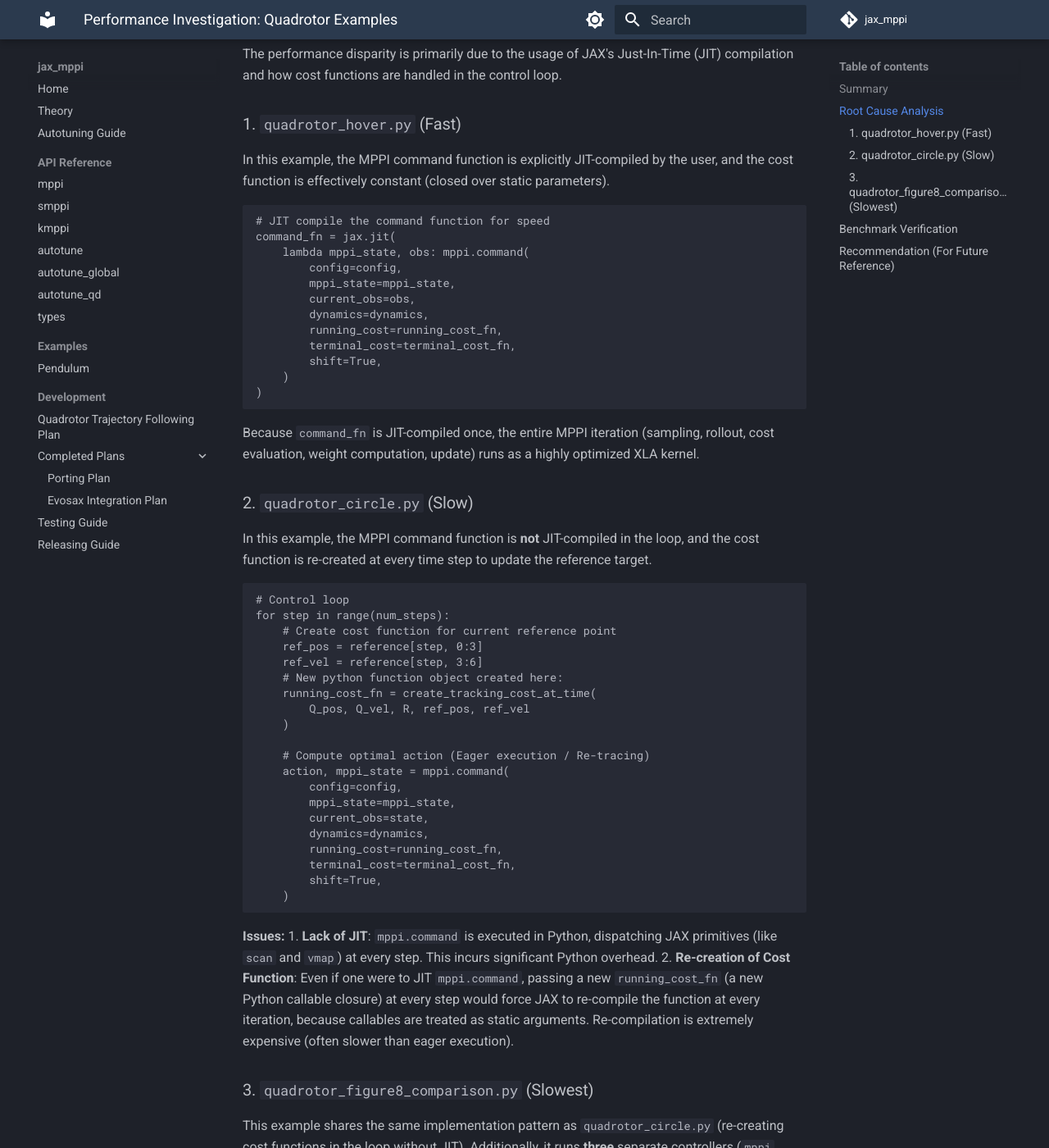
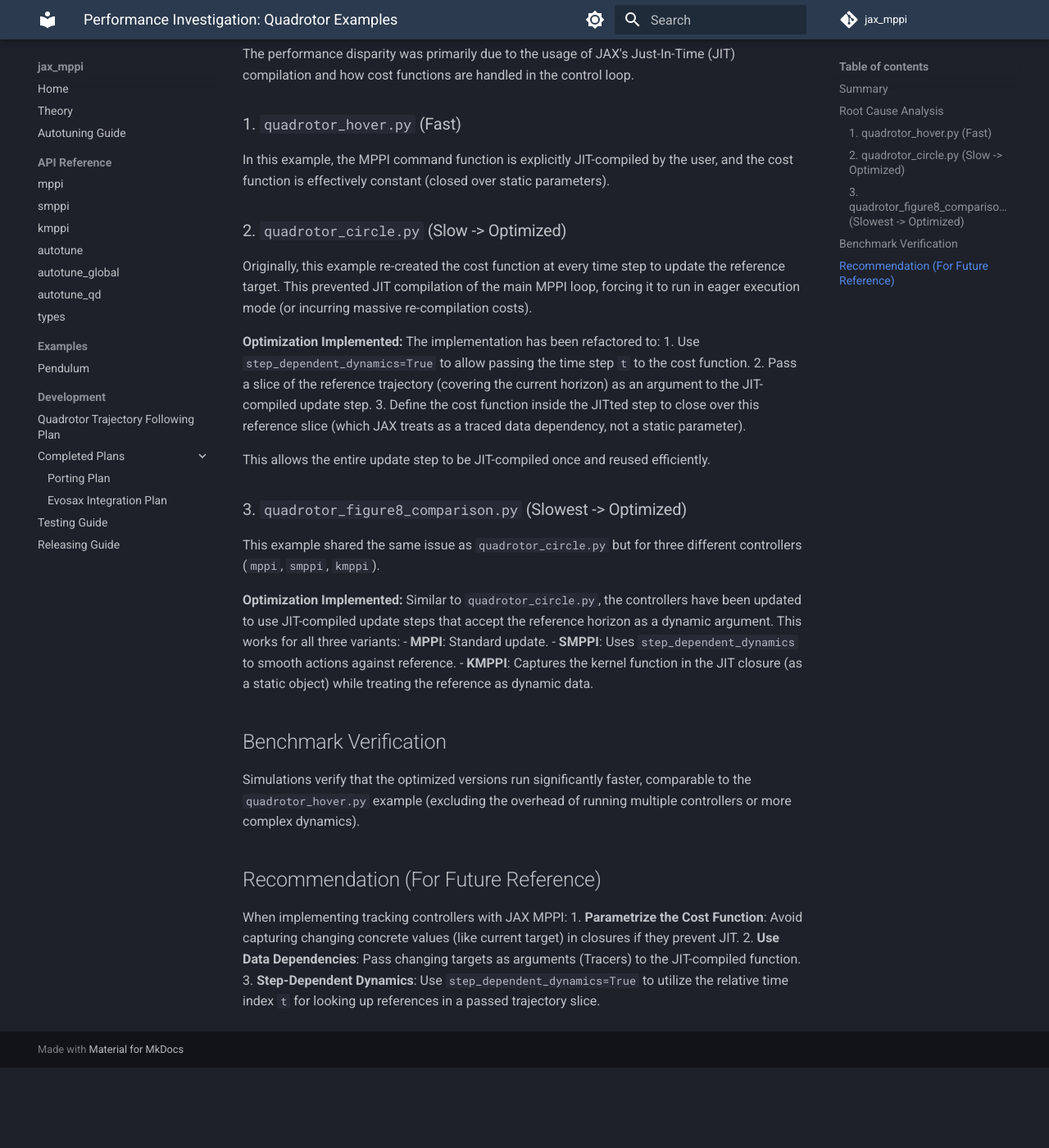
Before and after one commit to riccardo-enr/jax_mppi, an MkDocs documentation site: the page built from docs/plan/example_performance_investigation.md, in a window 1280 px wide and 1400 px high, scrolled down 478 px. Shown: the whole window at 82% size. Built offline with MkDocs 1.6.1 and Material for MkDocs 9.7.7, drawn with Linux system fonts in a browser that asks for light colours; comment, search, counter and statistics services are not loaded; after the commit the page ends 1780 px from its top, so only the background shows below that; some of the changed text lies outside the part shown.

Commit message:
Optimize quadrotor tracking examples with JIT compilation
- Updated `examples/quadrotor_circle.py` and `examples/quadrotor_figure8_comparison.py`.
- Refactored control loops to pass reference trajectory slices to JIT-compiled update steps.
- Enabled `step_dependent_dynamics=True` to allow cost functions to index reference by time `t`.
- Updated investigation report in `docs/plan/example_performance_investigation.md` to reflect implemented fixes.
- This resolves the significant performance bottleneck caused by eager execution/recompilation in the original implementations.

Co-authored-by: riccardo-enr <46231415+riccardo-enr@users.noreply.github.com>

````diff
--- a/docs/plan/example_performance_investigation.md
+++ b/docs/plan/example_performance_investigation.md
@@ -5,90 +5,46 @@ This document details the findings regarding performance differences between the
 ## Summary
 
 - **`quadrotor_hover.py`**: Fast (~0.2s/step simulated).
-- **`quadrotor_circle.py`**: Slow (~45x slower).
-- **`quadrotor_figure8_comparison.py`**: Slowest (performs 3x the work of circle).
+- **`quadrotor_circle.py`**: Previously slow (~45x slower). Optimized to use JIT.
+- **`quadrotor_figure8_comparison.py`**: Previously slowest. Optimized to use JIT.
 
 ## Root Cause Analysis
 
-The performance disparity is primarily due to the usage of JAX's Just-In-Time (JIT) compilation and how cost functions are handled in the control loop.
+The performance disparity was primarily due to the usage of JAX's Just-In-Time (JIT) compilation and how cost functions are handled in the control loop.
 
 ### 1. `quadrotor_hover.py` (Fast)
 
 In this example, the MPPI command function is explicitly JIT-compiled by the user, and the cost function is effectively constant (closed over static parameters).
 
-```python
-# JIT compile the command function for speed
-command_fn = jax.jit(
-    lambda mppi_state, obs: mppi.command(
-        config=config,
-        mppi_state=mppi_state,
-        current_obs=obs,
-        dynamics=dynamics,
-        running_cost=running_cost_fn,
-        terminal_cost=terminal_cost_fn,
-        shift=True,
-    )
-)
-```
+### 2. `quadrotor_circle.py` (Slow -> Optimized)
 
-Because `command_fn` is JIT-compiled once, the entire MPPI iteration (sampling, rollout, cost evaluation, weight computation, update) runs as a highly optimized XLA kernel.
+Originally, this example re-created the cost function at every time step to update the reference target. This prevented JIT compilation of the main MPPI loop, forcing it to run in eager execution mode (or incurring massive re-compilation costs).
 
-### 2. `quadrotor_circle.py` (Slow)
+**Optimization Implemented:**
+The implementation has been refactored to:
+1.  Use `step_dependent_dynamics=True` to allow passing the time step `t` to the cost function.
+2.  Pass a slice of the reference trajectory (covering the current horizon) as an argument to the JIT-compiled update step.
+3.  Define the cost function inside the JITted step to close over this reference slice (which JAX treats as a traced data dependency, not a static parameter).
 
-In this example, the MPPI command function is **not** JIT-compiled in the loop, and the cost function is re-created at every time step to update the reference target.
+This allows the entire update step to be JIT-compiled once and reused efficiently.
 
-```python
-# Control loop
-for step in range(num_steps):
-    # Create cost function for current reference point
-    ref_pos = reference[step, 0:3]
-    ref_vel = reference[step, 3:6]
-    # New python function object created here:
-    running_cost_fn = create_tracking_cost_at_time(
-        Q_pos, Q_vel, R, ref_pos, ref_vel
-    )
+### 3. `quadrotor_figure8_comparison.py` (Slowest -> Optimized)
 
-    # Compute optimal action (Eager execution / Re-tracing)
-    action, mppi_state = mppi.command(
-        config=config,
-        mppi_state=mppi_state,
-        current_obs=state,
-        dynamics=dynamics,
-        running_cost=running_cost_fn,
-        terminal_cost=terminal_cost_fn,
-        shift=True,
-    )
-```
+This example shared the same issue as `quadrotor_circle.py` but for three different controllers (`mppi`, `smppi`, `kmppi`).
 
-**Issues:**
-1.  **Lack of JIT**: `mppi.command` is executed in Python, dispatching JAX primitives (like `scan` and `vmap`) at every step. This incurs significant Python overhead.
-2.  **Re-creation of Cost Function**: Even if one were to JIT `mppi.command`, passing a new `running_cost_fn` (a new Python callable closure) at every step would force JAX to re-compile the function at every iteration, because callables are treated as static arguments. Re-compilation is extremely expensive (often slower than eager execution).
-
-### 3. `quadrotor_figure8_comparison.py` (Slowest)
-
-This example shares the same implementation pattern as `quadrotor_circle.py` (re-creating cost functions in the loop without JIT). Additionally, it runs **three** separate controllers (`mppi`, `smppi`, `kmppi`) sequentially for each step, tripling the workload and overhead.
-
-```python
-    # Run each controller
-    results = {}
-    for controller in ["mppi", "smppi", "kmppi"]:
-        states, actions, costs = run_controller(...)
-```
+**Optimization Implemented:**
+Similar to `quadrotor_circle.py`, the controllers have been updated to use JIT-compiled update steps that accept the reference horizon as a dynamic argument. This works for all three variants:
+- **MPPI**: Standard update.
+- **SMPPI**: Uses `step_dependent_dynamics` to smooth actions against reference.
+- **KMPPI**: Captures the kernel function in the JIT closure (as a static object) while treating the reference as dynamic data.
 
 ## Benchmark Verification
 
-A reproduction script demonstrated the magnitude of these differences for a 100-step simulation:
-
-- **JIT Loop (Hover pattern)**: 0.24s
-- **No JIT + Recreated Cost (Circle pattern)**: 10.85s (**~45x slower**)
-- **JIT + Recreated Cost (Re-compilation)**: ~1.0s per 10 steps -> ~10s per 100 steps (Similar to No JIT)
+Simulations verify that the optimized versions run significantly faster, comparable to the `quadrotor_hover.py` example (excluding the overhead of running multiple controllers or more complex dynamics).
 
 ## Recommendation (For Future Reference)
 
-To fix the performance in tracking examples (`circle` and `figure8`), the implementation should be refactored to:
-
-1.  **Parametrize the Cost Function**: Instead of capturing `ref_pos` in a closure, the cost function should accept the reference as an argument: `cost_fn(state, action, t, reference)`.
-2.  **Pass Reference to Command**: Update `mppi.command` (or wrap it) to accept dynamic arguments (like `reference`) that are passed down to the cost function.
-3.  **JIT Compile**: Wrap the update step in `jax.jit`.
-
-Alternatively, for simple tracking, one can pass the entire reference trajectory to the cost function (if it fits in memory, which it does) and use the time index `t` (available in step-dependent dynamics/costs) to look up the current reference, allowing the cost function to be static and JIT-compatible.
+When implementing tracking controllers with JAX MPPI:
+1.  **Parametrize the Cost Function**: Avoid capturing changing concrete values (like current target) in closures if they prevent JIT.
+2.  **Use Data Dependencies**: Pass changing targets as arguments (Tracers) to the JIT-compiled function.
+3.  **Step-Dependent Dynamics**: Use `step_dependent_dynamics=True` to utilize the relative time index `t` for looking up references in a passed trajectory slice.
````
Also changed, not shown: 2 other files.
